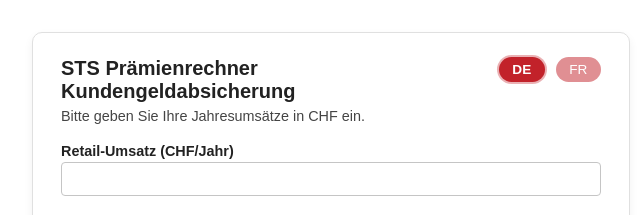
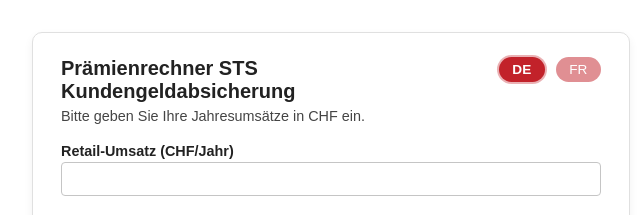
Before and after one commit to starenterprisesag/STSCalculator, a plain HTML site: page index.html in a window 1280 px wide. Shown: the top 215 px of the page, 309-949 px from the left. Drawn offline with Linux system fonts and the light colour scheme.

Commit message:
Update index.html

```diff
--- a/index.html
+++ b/index.html
@@ -2,7 +2,7 @@
 <html lang="de">
 <head>
   <meta charset="UTF-8" />
-  <title>STS Prämienrechner Kundengeldabsicherung</title>
+  <title>Prämienrechner STS Kundengeldabsicherung</title>
   <meta name="viewport" content="width=device-width, initial-scale=1" />
   <style>
     body {
@@ -125,7 +125,7 @@
   <div class="container">
     <div class="header-row">
       <div>
-        <h1 id="title">STS Prämienrechner Kundengeldabsicherung</h1>
+        <h1 id="title">Prämienrechner STS Kundengeldabsicherung</h1>
         <p id="subtitle">Bitte geben Sie Ihre Jahresumsätze in CHF ein.</p>
       </div>
       <div class="lang-switch">
@@ -163,7 +163,7 @@
     // ---- Sprachtexte ----
     const texts = {
       de: {
-        title: "STS Prämienrechner Kundengeldabsicherung",
+        title: "Prämienrechner STS Kundengeldabsicherung",
         subtitle: "Bitte geben Sie Ihre Jahresumsätze in CHF ein.",
         retail: "Retail-Umsatz (CHF/Jahr)",
         to: "Tour-Operator-Umsatz (CHF/Jahr)",
```
